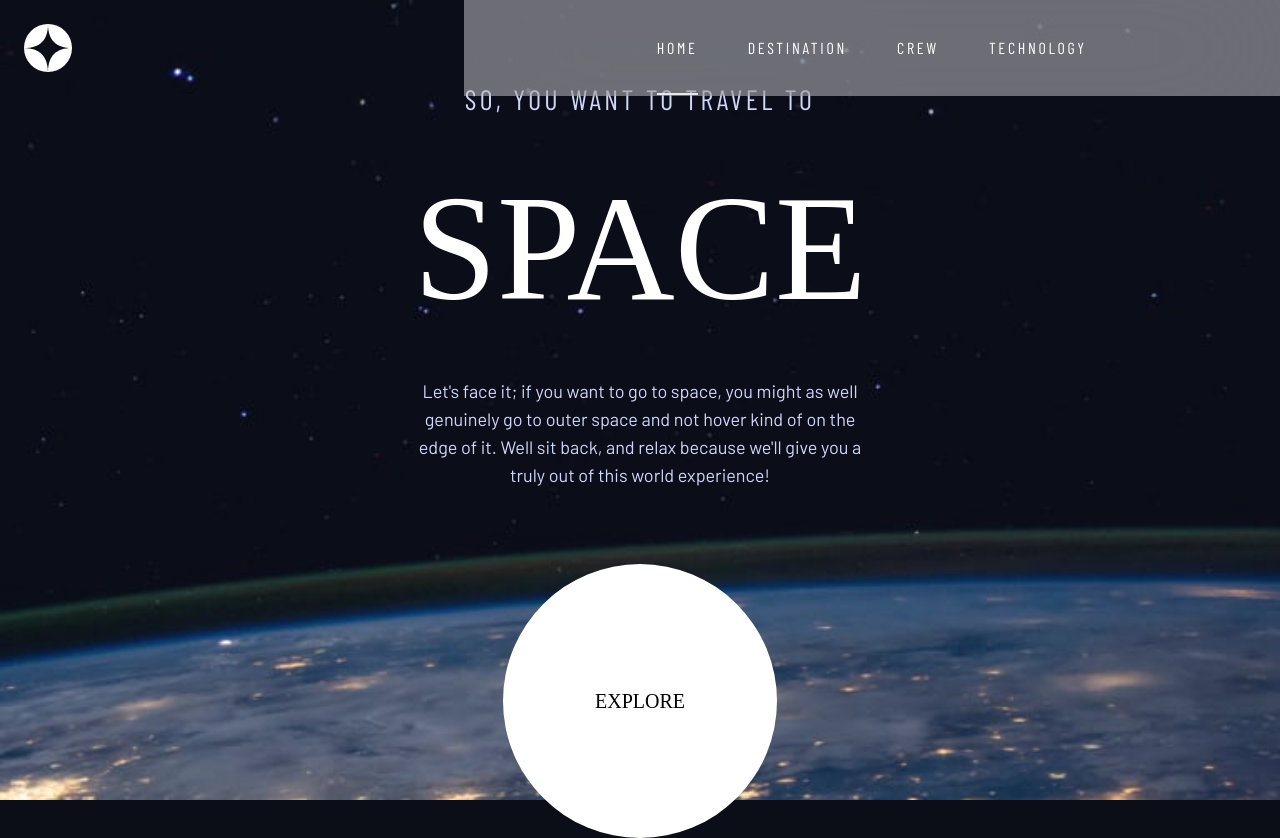
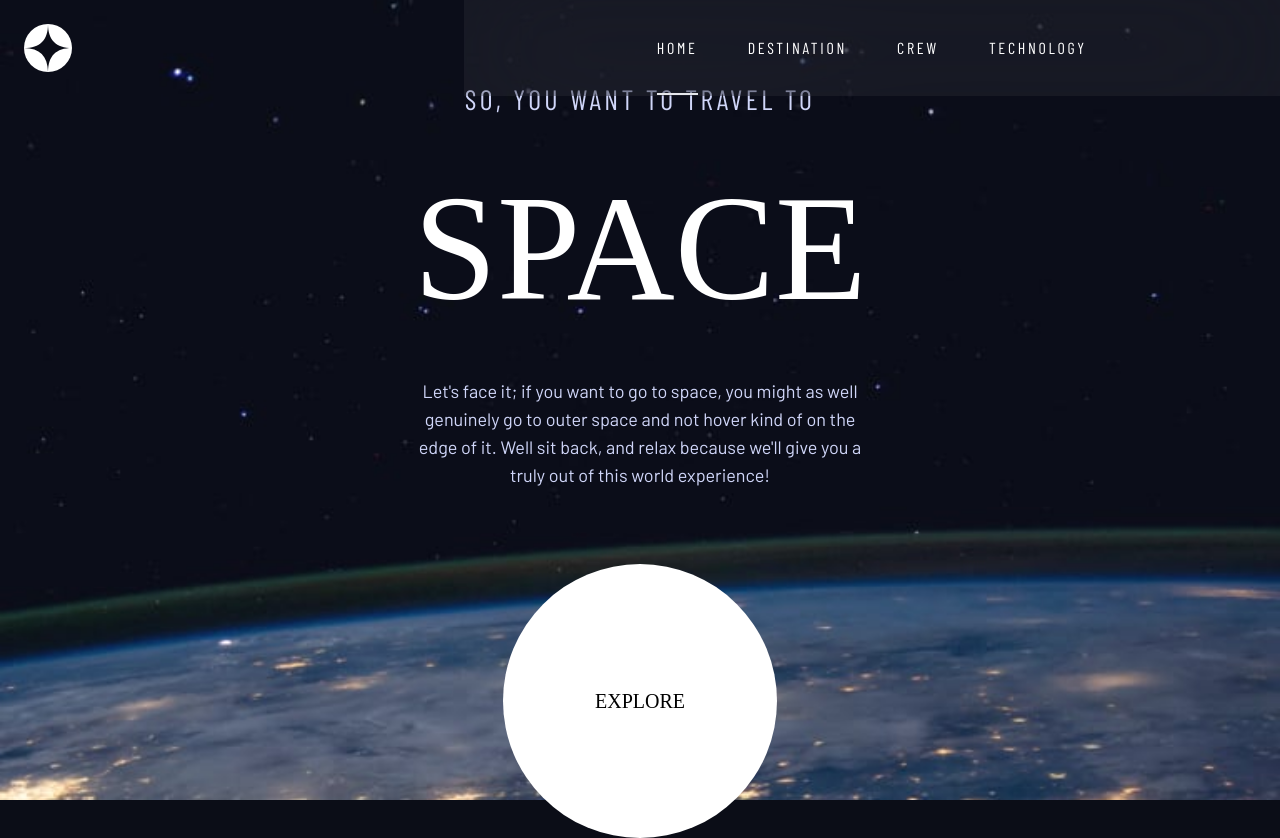
Before and after one commit to felpfsf/space-tourism, a Next.js app: page / in a window 1280 px wide. Built offline with nearby package versions, Linux system fonts and the light colour scheme; a web font is replaced by a local one.

Commit message:
style: backdrop blur corrections

```diff
--- a/src/components/Navbar.tsx
+++ b/src/components/Navbar.tsx
@@ -43,8 +43,8 @@ export const Navbbar = () => {
       <nav
         className={
           navMenu
-            ? 'fixed top-0 right-0 bg-white/40 w-3/4 h-screen transition-all duration-300 backdrop-blur-3xl flex items-start justify-center pt-32'
-            : 'fixed top-0 -right-[100%] bg-white/40 w-3/4 h-screen transition-all duration-300 backdrop-blur-3xl flex items-start justify-center  pt-32'
+            ? 'fixed top-0 right-0 bg-white/5 w-3/4 h-screen transition-all duration-300 backdrop-blur-3xl flex items-start justify-center pt-32'
+            : 'fixed top-0 -right-[100%] bg-white/5 w-3/4 h-screen transition-all duration-300 backdrop-blur-3xl flex items-start justify-center  pt-32'
         }>
         <ul
           className='flex flex-col gap-8 text-white uppercase font-barlowCond'
@@ -62,8 +62,8 @@ export const Navbbar = () => {
         </ul>
       </nav>
       {/* DESKTOP */}
-      <nav className='relative w-[65%] lg:w-full max-w-[830px] h-24 bg-white/40 self-stretch md:flex items-center justify-center backdrop-blur-3xl hidden'>
-        <div className='absolute w-1/2 h-[1px] bg-white/25 -left-96 hidden lg:block'></div>
+      <nav className='relative w-[65%] lg:w-full max-w-[830px] h-24 bg-white/5 self-stretch md:flex items-center justify-center backdrop-blur-3xl hidden'>
+        <div className='absolute w-[57%] xl2:w-full h-[1px] bg-white/25 -left-[53%] xl2:-left-[97%] hidden lg:block'></div>
         <ul className='flex gap-[50px] text-white uppercase font-barlowCond'>
           {menuItems.map(({ id, spanLabel, label, navUrl }) => (
             <li key={id} className='tracking-[2.7px]'>
```
